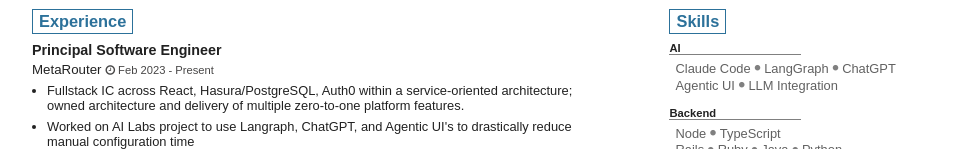
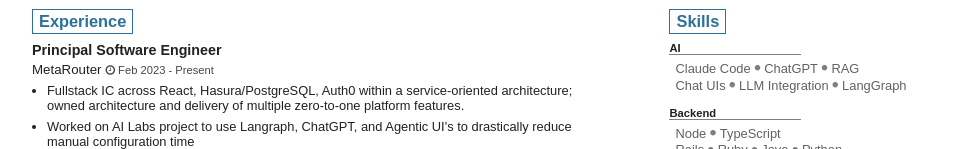
Before and after one commit to ndollar/resume, a website: page printable/full_stack.html in a window 1280 px wide. Shown: the part 153-302 px from the top of the page, without its empty margins (158-1121 px from the left). Drawn offline with Linux system fonts and the light colour scheme.

Commit message:
Update AI skills section and resume preview image.
Co-Authored-By: Claude Sonnet 4.6 <noreply@anthropic.com>

```diff
--- a/printable/full_stack.html
+++ b/printable/full_stack.html
@@ -185,8 +185,8 @@
                 <div class="skill-category inline-section">
                     <div class="smaller-underlined-label">AI</div>
                     <div class="skills">
-                        Claude Code<i class="fa fa-circle" aria-hidden="true"></i>LangGraph<i class="fa fa-circle" aria-hidden="true"></i>ChatGPT<br />
-                        Agentic UI<i class="fa fa-circle" aria-hidden="true"></i>LLM Integration
+                        Claude Code<i class="fa fa-circle" aria-hidden="true"></i>ChatGPT<i class="fa fa-circle" aria-hidden="true"></i>RAG<br />
+                        Chat UIs<i class="fa fa-circle" aria-hidden="true"></i>LLM Integration<i class="fa fa-circle" aria-hidden="true"></i>LangGraph
                     </div>
                 </div>
                 <div class="skill-category inline-section">
```
Also changed, not shown: images/nick-dollarhides-resume.png.
